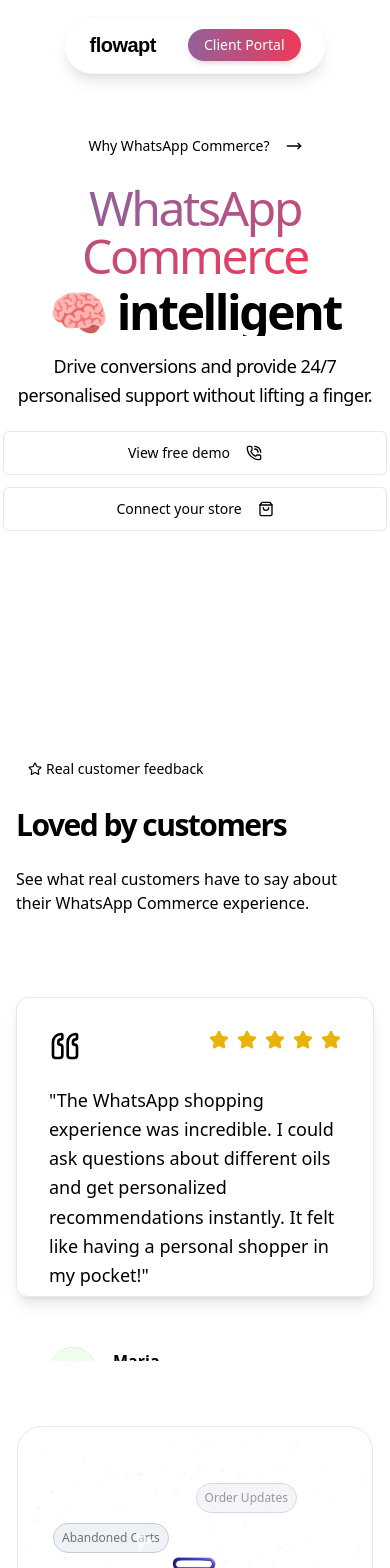
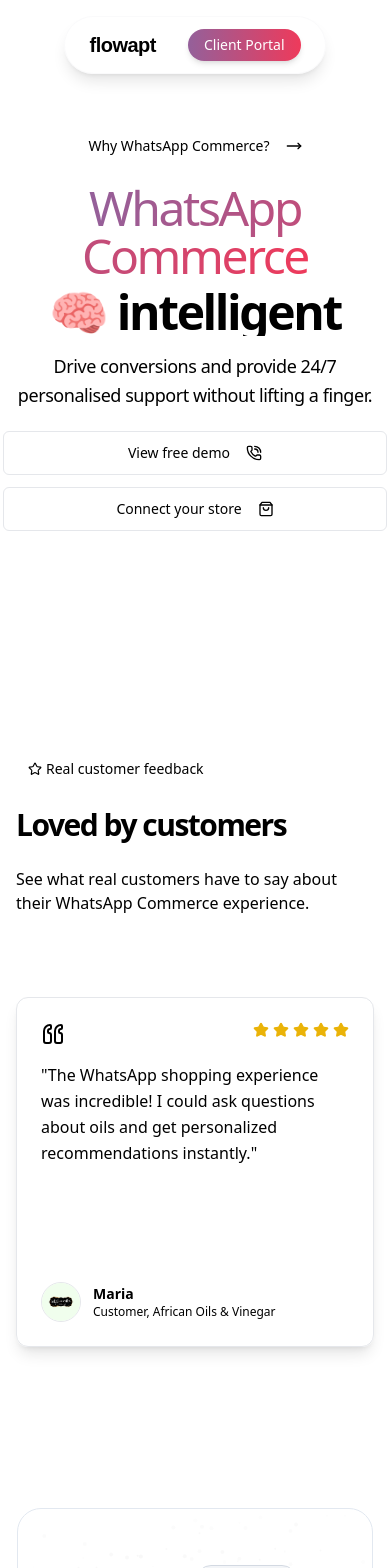
Before and after one commit to MattFlowapt/flowapt-website, a React (Vite) app: page / in a window 390 px wide. Shown: the top 1568 px of the page. Built offline with nearby package versions, Linux system fonts and the light colour scheme; a web font is replaced by a local one.

Commit message:
Fix testimonial cards on mobile: shorten text, improve layout responsiveness

```diff
--- a/src/App.tsx
+++ b/src/App.tsx
@@ -6,7 +6,7 @@
 
 function App() {
   return (
-    <main className="min-h-screen overflow-x-hidden [&>*]:mb-0">
+    <main className="min-h-screen overflow-x-hidden">
       <Navbar />
       <Hero />
       <AnimatedTestimonialsBasic />
--- a/src/components/Connect.tsx
+++ b/src/components/Connect.tsx
@@ -107,7 +107,7 @@
   }, [animate]);
 
   return (
-    <section id="features" className="relative mx-auto py-16 md:py-20 max-w-5xl px-4 sm:px-6">
+    <section id="features" className="relative mx-auto py-20 max-w-5xl px-4 sm:px-6">
       <HighlightGroup className="group h-full">
         <div
           className="group/item h-full md:col-span-6 lg:col-span-12"
--- a/src/components/blocks/animated-testimonials.tsx
+++ b/src/components/blocks/animated-testimonials.tsx
@@ -91,7 +91,7 @@
   }
 
   return (
-    <section ref={sectionRef} id="testimonials" className={`py-20 pt-24 pb-16 md:pb-20 overflow-hidden bg-muted/30 ${className || ""}`}>
+    <section ref={sectionRef} id="testimonials" className={`py-20 pt-24 pb-20 overflow-hidden bg-muted/30 ${className || ""}`}>
       <div className="container mx-auto max-w-5xl px-4 sm:px-8">
         <motion.div
           initial="hidden"
@@ -129,7 +129,7 @@
           </motion.div>
 
           {/* Right side: Testimonial cards */}
-          <motion.div variants={itemVariants} className="relative h-full min-h-[300px] md:min-h-[400px]">
+          <motion.div variants={itemVariants} className="relative h-full min-h-[350px] md:min-h-[400px]">
             {testimonials.map((testimonial, index) => (
               <motion.div
                 key={testimonial.id}
@@ -143,36 +143,38 @@
                 transition={{ duration: 0.5, ease: "easeInOut" }}
                 style={{ zIndex: activeIndex === index ? 10 : 0 }}
               >
-                <div className="bg-card border shadow-lg rounded-xl p-8 h-full flex flex-col">
-                  <div className="flex justify-between items-start mb-6">
-                    <Quote className="h-8 w-8 text-primary/20 rotate-180" />
-                    <div className="flex gap-2">
+                <div className="bg-card border shadow-lg rounded-xl p-6 sm:p-8 h-full flex flex-col justify-between">
+                  <div className="flex justify-between items-start mb-4">
+                    <Quote className="h-6 w-6 sm:h-8 sm:w-8 text-primary/20 rotate-180" />
+                    <div className="flex gap-1 sm:gap-2">
                       {Array(testimonial.rating)
                         .fill(0)
                         .map((_, i) => (
-                          <Star key={i} className="h-5 w-5 fill-yellow-500 text-yellow-500" />
+                          <Star key={i} className="h-4 w-4 sm:h-5 sm:w-5 fill-yellow-500 text-yellow-500" />
                         ))}
                     </div>
                   </div>
 
-                  <div className="mb-6 flex-1">
-                    <p className="text-lg font-medium leading-relaxed">"{testimonial.content}"</p>
+                  <div className="mb-4 flex-1">
+                    <p className="text-base sm:text-lg font-medium leading-relaxed">"{testimonial.content}"</p>
                   </div>
 
+                  <div>
                     <div className="flex justify-center">
-                    <Separator className="my-4 bg-white w-3/4" />
+                      <Separator className="my-3 sm:my-4 bg-white w-3/4" />
                     </div>
 
-                  <div className="flex items-center gap-4">
-                    <Avatar className="h-12 w-12 border">
+                    <div className="flex items-center gap-3 sm:gap-4">
+                      <Avatar className="h-10 w-10 sm:h-12 sm:w-12 border">
                         <AvatarImage src={testimonial.avatar} alt={testimonial.name} />
                         <AvatarFallback>{testimonial.name.charAt(0)}</AvatarFallback>
                       </Avatar>
                       <div>
-                      <h3 className="font-semibold">{testimonial.name}</h3>
-                      <p className="text-sm text-muted-foreground">
+                        <h3 className="font-semibold text-sm sm:text-base">{testimonial.name}</h3>
+                        <p className="text-xs sm:text-sm text-muted-foreground">
                           {testimonial.role}, {testimonial.company}
                         </p>
+                      </div>
                     </div>
                   </div>
                 </div>
--- a/src/components/blocks/demo-testimonials.tsx
+++ b/src/components/blocks/demo-testimonials.tsx
@@ -15,7 +15,7 @@
           role: "Customer",
           company: "African Oils & Vinegar",
           content:
-            "The WhatsApp shopping experience was incredible. I could ask questions about different oils and get personalized recommendations instantly. It felt like having a personal shopper in my pocket!",
+            "The WhatsApp shopping experience was incredible! I could ask questions about oils and get personalized recommendations instantly.",
           rating: 5,
           avatar: "/africanoilslogo.png",
         },
@@ -35,7 +35,7 @@
           role: "Customer",
           company: "Caught Online",
           content:
-            "The 24/7 support through WhatsApp is a game-changer. I had questions about my order at 10pm and got an immediate, helpful response. This conversational shopping experience is exactly what retail needs.",
+            "24/7 support through WhatsApp is a game-changer. Quick answers even at 10pm - this is exactly what retail needs!",
           rating: 5,
           avatar: "/caughtonlinelogo.png",
         },
```
Lines whose indentation alone changed are shown as unchanged.
